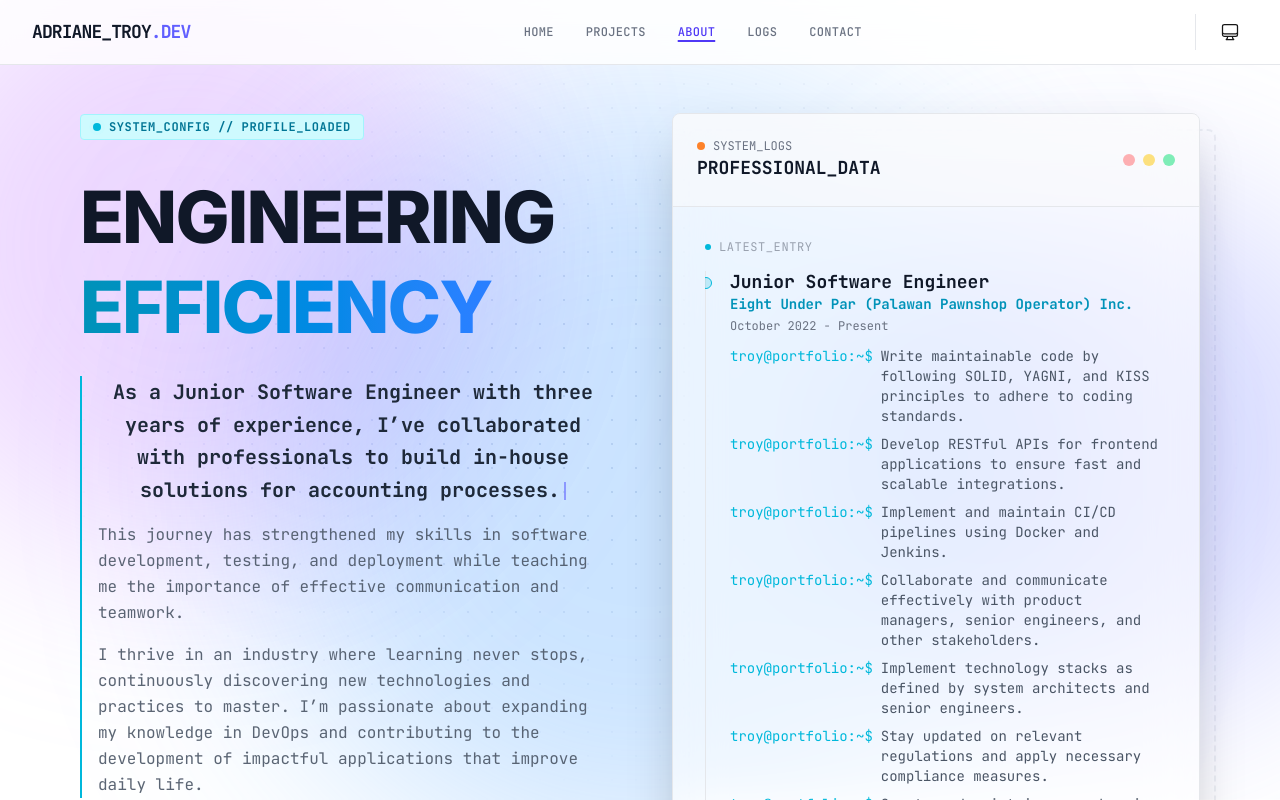
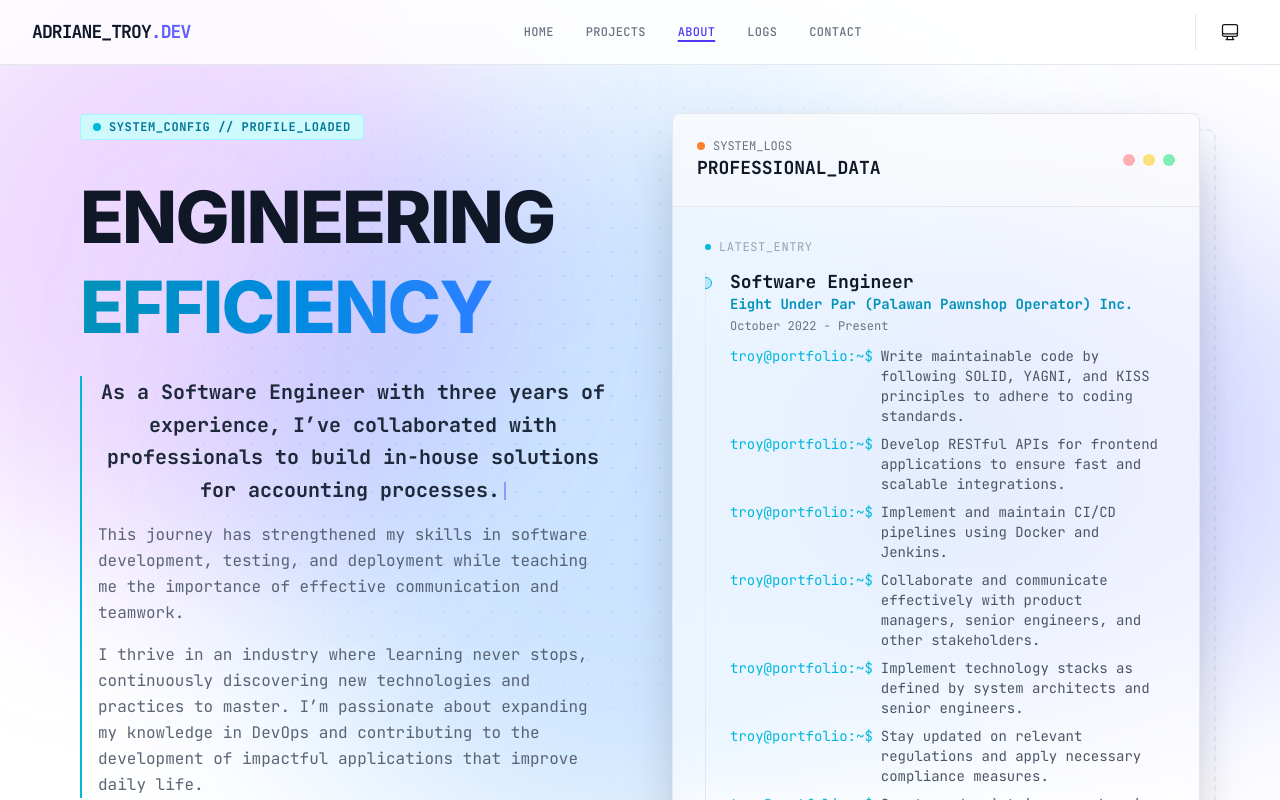
Before and after one commit to atualariao/my-portfolio, a Next.js app: page /about in a window 1280 px wide. Shown: the top 800 px of the page. Built offline with nearby package versions, Linux system fonts and the light colour scheme.

Commit message:
Remove the word junior in descriptions

```diff
--- a/src/app/about/page.tsx
+++ b/src/app/about/page.tsx
@@ -7,7 +7,7 @@ export default function About() {
   const experience = [
     {
       company: "Eight Under Par (Palawan Pawnshop Operator) Inc.",
-      role: "Junior Software Engineer",
+      role: "Software Engineer",
       period: "October 2022 - Present",
       description: [
         "Write maintainable code by following SOLID, YAGNI, and KISS principles to adhere to coding standards.",
@@ -63,7 +63,7 @@ export default function About() {
             <div className="font-mono text-base sm:text-lg text-gray-600 dark:text-gray-400 border-l-2 border-cyan-500 pl-4 space-y-4">
               <TypingText
                 heading=""
-                paragraph="As a Junior Software Engineer with three years of experience, I’ve collaborated with professionals to build in-house solutions for accounting processes."
+                paragraph="As a Software Engineer with three years of experience, I’ve collaborated with professionals to build in-house solutions for accounting processes."
                 headingSpeed={0}
                 paragraphSpeed={20}
                 paragraphClassName="leading-relaxed font-bold text-gray-800 dark:text-gray-200"
```
